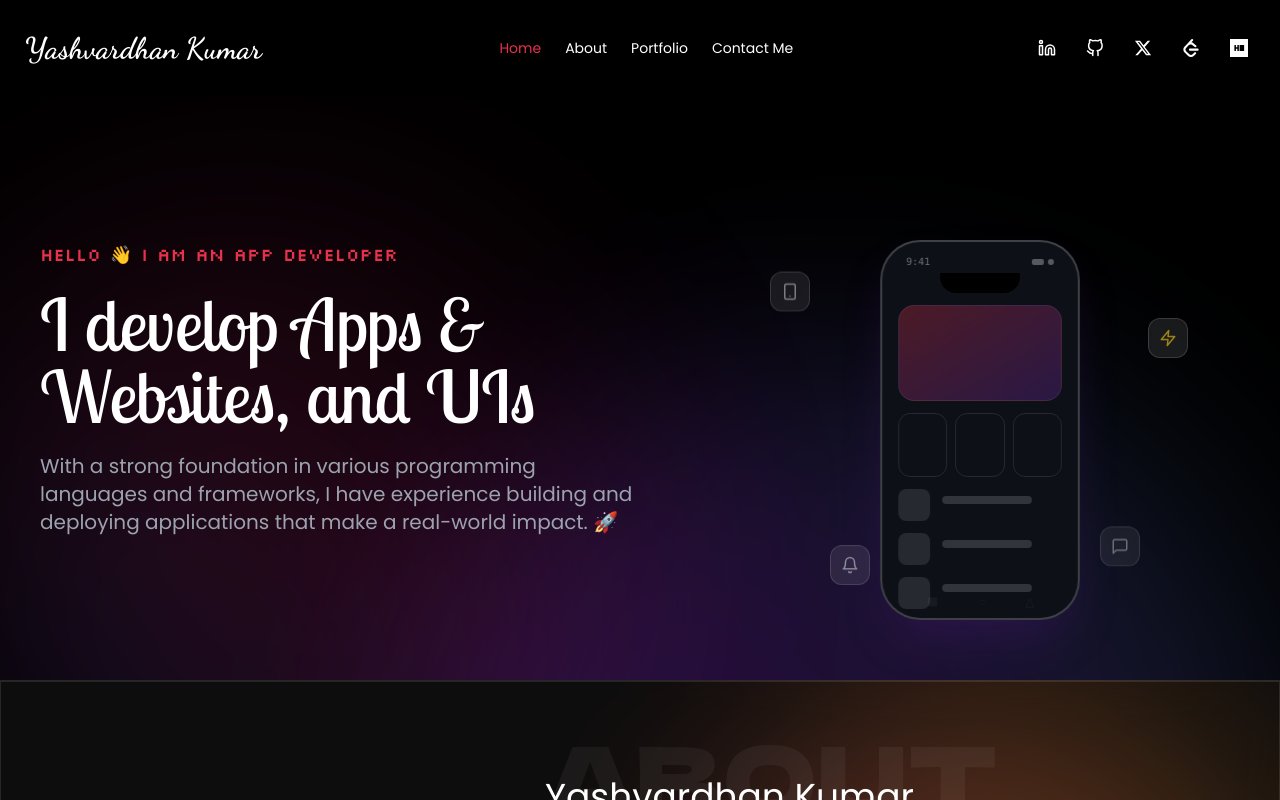
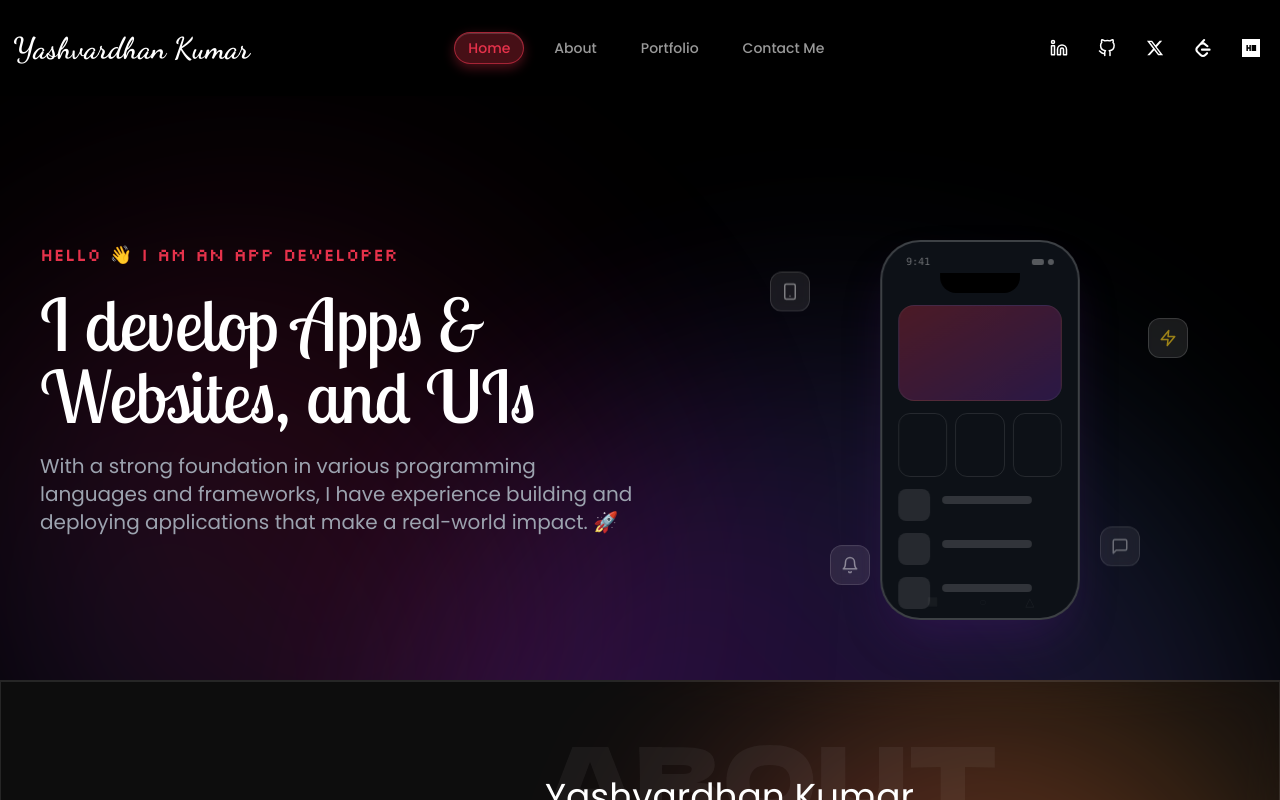
Before and after one commit to YashvardhanKumar/portfolio-yash, a React (Vite) app: page / in a window 1280 px wide. Shown: the top 800 px of the page. Built offline with nearby package versions, Linux system fonts and the light colour scheme; a web font is replaced by a local one.

Commit message:
feat: add smooth scroll-spy debounce logic and implement a stretchy capsule slider in the navigation bar

```diff
--- a/src/App.tsx
+++ b/src/App.tsx
@@ -1,5 +1,5 @@
 import Navbar from "./components/Navbar";
-import { useRef, useState } from "react";
+import { useRef, useState, useEffect } from "react";
 import { useMotionValueEvent, useScroll } from "framer-motion";
 import Home from "./components/sections/home";
 import About from "./components/sections/about";
@@ -15,11 +15,65 @@ function App() {
   const [refAt, setRefAt] = useState(0);
   const refs = [homeRef, aboutRef, portfolioRef, contactMeRef];
 
+  // Ref to block scroll spy updating during programmatic smooth scroll
+  const isProgrammaticScroll = useRef(false);
+  const timeoutId = useRef<number | null>(null);
+  const scrollListenerRef = useRef<(() => void) | null>(null);
+
+  // Wrap setRefAt to block scroll spy triggers until smooth scroll stops completely
+  const handleSetRefAt = (index: React.SetStateAction<number>) => {
+    const nextIndex = typeof index === "function" ? (index as Function)(refAt) : index;
+    setRefAt(nextIndex);
+
+    isProgrammaticScroll.current = true;
+
+    // Clear any existing scroll listener and timeout
+    if (scrollListenerRef.current) {
+      window.removeEventListener("scroll", scrollListenerRef.current);
+    }
+    if (timeoutId.current) clearTimeout(timeoutId.current);
+
+    // Debounce function to detect when smooth scrolling has stopped
+    const handleScrollEnd = () => {
+      if (timeoutId.current) clearTimeout(timeoutId.current);
+      timeoutId.current = window.setTimeout(() => {
+        isProgrammaticScroll.current = false;
+        if (scrollListenerRef.current) {
+          window.removeEventListener("scroll", scrollListenerRef.current);
+          scrollListenerRef.current = null;
+        }
+      }, 150);
+    };
+
+    scrollListenerRef.current = handleScrollEnd;
+    window.addEventListener("scroll", handleScrollEnd);
+    handleScrollEnd(); // Initialize first timeout
+  };
+
+  // Clean up timers and listeners on unmount
+  useEffect(() => {
+    return () => {
+      if (timeoutId.current) clearTimeout(timeoutId.current);
+      if (scrollListenerRef.current) {
+        window.removeEventListener("scroll", scrollListenerRef.current);
+      }
+    };
+  }, []);
+
   useMotionValueEvent(scrollY, "change", (latest: number) => {
     handleNavigation(latest);
   });
 
   const handleNavigation = (y: number) => {
+    if (isProgrammaticScroll.current) return;
+
+    // Force last tab (Contact Me) if we have reached the bottom of the page
+    const isAtBottom = y + window.innerHeight >= document.documentElement.scrollHeight - 15;
+    if (isAtBottom) {
+      setRefAt(3);
+      return;
+    }
+
     let home = homeRef.current;
     let about = aboutRef.current;
     let portfolio = portfolioRef.current;
@@ -39,7 +93,7 @@ function App() {
   };
   return (
     <div className="flex flex-col overflow-hidden">
-      <Navbar refAt={refAt} refs={refs} setRefAt={setRefAt} />
+      <Navbar refAt={refAt} refs={refs} setRefAt={handleSetRefAt} />
       <div className="h-24"></div>
       <Home reference={homeRef} />
       <About reference={aboutRef} />
@@ -49,7 +103,7 @@ function App() {
         reference={contactMeRef}
         refAt={refAt}
         refs={refs}
-        setRefAt={setRefAt}
+        setRefAt={handleSetRefAt}
       />
     </div>
   );
--- a/src/components/Navbar.tsx
+++ b/src/components/Navbar.tsx
@@ -1,5 +1,5 @@
-import { useMotionValueEvent, useScroll, motion } from "framer-motion";
-import { useRef, useState } from "react";
+import { useMotionValueEvent, useScroll, motion, useMotionValue, useTransform, animate } from "framer-motion";
+import { useRef, useState, useEffect } from "react";
 import { handle, tabMenu } from "../constants/tabs";
 
 type NavbarProps = {
@@ -14,6 +14,17 @@ const Navbar: React.FC<NavbarProps> = ({ refAt, refs, setRefAt }) => {
   const { scrollY } = useScroll();
   const [shrink, setShrink] = useState(false);
   const navref = useRef<HTMLDivElement>(null);
+
+  // References to measure tab layout
+  const containerRef = useRef<HTMLUListElement>(null);
+  const tabRefs = useRef<(HTMLLIElement | null)[]>([]);
+
+  // Motion values to animate the left and right edges of the capsule slider independently
+  const leftEdge = useMotionValue(0);
+  const rightEdge = useMotionValue(0);
+  const prevRefAt = useRef(refAt);
+  const isInitial = useRef(true);
+
   function update(latest: number): void {
     if (latest > 20) {
       setShrink(true);
@@ -25,6 +36,77 @@ const Navbar: React.FC<NavbarProps> = ({ refAt, refs, setRefAt }) => {
   useMotionValueEvent(scrollY, "change", (latest: number) => {
     update(latest);
   });
+
+  // Track layout and animate edges to create a stretchy "pull" effect
+  useEffect(() => {
+    const container = containerRef.current;
+    const activeTab = tabRefs.current[refAt];
+    if (!container || !activeTab) return;
+
+    const updateCoords = (animateTransition = true) => {
+      const activeRect = activeTab.getBoundingClientRect();
+      const containerRect = container.getBoundingClientRect();
+      const targetLeft = activeRect.left - containerRect.left;
+      const targetRight = targetLeft + activeRect.width;
+
+      if (!animateTransition) {
+        leftEdge.set(targetLeft);
+        rightEdge.set(targetRight);
+      } else {
+        const isMovingRight = refAt > prevRefAt.current;
+        if (isMovingRight) {
+          // Moving Right: right edge (leading) shoots ahead, left edge (trailing) lags
+          animate(rightEdge, targetRight, {
+            type: "spring",
+            stiffness: 350,
+            damping: 22,
+          });
+          animate(leftEdge, targetLeft, {
+            type: "spring",
+            stiffness: 240,
+            damping: 26,
+          });
+        } else {
+          // Moving Left: left edge (leading) shoots ahead, right edge (trailing) lags
+          animate(leftEdge, targetLeft, {
+            type: "spring",
+            stiffness: 350,
+            damping: 22,
+          });
+          animate(rightEdge, targetRight, {
+            type: "spring",
+            stiffness: 240,
+            damping: 26,
+          });
+        }
+      }
+    };
+
+    if (isInitial.current) {
+      // Small timeout to ensure DOM layout is completed and measured correctly
+      const timer = setTimeout(() => {
+        updateCoords(false);
+        isInitial.current = false;
+      }, 50);
+      return () => clearTimeout(timer);
+    } else {
+      updateCoords(true);
+    }
+
+    prevRefAt.current = refAt;
+
+    const handleResize = () => updateCoords(false);
+    window.addEventListener("resize", handleResize);
+    return () => window.removeEventListener("resize", handleResize);
+  }, [refAt]);
+
+  // Derived width from the distance between left and right edges
+  const widthTransform = useTransform([leftEdge, rightEdge], (latest) => {
+    const l = latest[0] as number;
+    const r = latest[1] as number;
+    return r - l;
+  });
+
   return (
     <motion.nav
       ref={navref}
@@ -38,7 +120,7 @@ const Navbar: React.FC<NavbarProps> = ({ refAt, refs, setRefAt }) => {
         },
         hidden: {
           width: "88%",
-          maxWidth: "1100px",
+          maxWidth: "785px",
           top: "12px",
         },
       }}
@@ -76,27 +158,37 @@ const Navbar: React.FC<NavbarProps> = ({ refAt, refs, setRefAt }) => {
           duration: NAV_TRANSITION_DURATION,
           ease: "easeInOut",
         }}
-        className="pointer-events-auto flex-grow flex items-center justify-center sm:justify-between px-6 backdrop-blur-lg border max-sm:flex-col max-sm:gap-2"
+        className="pointer-events-auto flex-grow flex items-center justify-center sm:justify-between px-3 backdrop-blur-lg border max-sm:flex-col max-sm:gap-2"
       >
-        <div className="font-dancing-script font-bold sm:text-3xl text-xl flex items-center">
+        {!shrink && <div className="font-dancing-script font-bold sm:text-3xl text-xl flex items-center">
           Yashvardhan Kumar
-        </div>
-        <ul className="flex items-center sm:gap-6 xs:text-sm gap-3 cursor-pointer text-xs font-poppins">
+        </div>}
+        <ul
+          ref={containerRef}
+          className="relative flex items-center sm:gap-4 xs:text-sm gap-2 cursor-pointer text-xs font-poppins px-1.5 py-1"
+        >
+          {/* Stretchy circular glassmorphic pill slider background (increased opacity brand bg & border, brand glow) */}
+          <motion.div
+            className="absolute top-1 bottom-1 bg-ui-color/30 backdrop-blur-md border border-ui-color/60 rounded-full z-0 pointer-events-none shadow-[0_4px_12px_rgba(230,50,75,0.35),inset_0_1px_0_rgba(255,255,255,0.15)]"
+            style={{
+              left: leftEdge,
+              width: widthTransform,
+            }}
+          />
           {tabMenu.map((val, i) => (
             <li
               key={val}
-              className={`transition-colors duration-500 ${
-                refAt == i ? "text-ui-color" : "text-white"
-              }  hover:text-ui-color`}
+              ref={(el) => (tabRefs.current[i] = el)}
+              className={`relative z-10 transition-colors duration-300 px-3.5 py-1.5 rounded-full font-medium ${
+                refAt == i ? "text-ui-color font-bold" : "text-white/60 hover:text-white"
+              }`}
               aria-label="button"
               children={val}
               onClick={() => {
                 refs[i].current?.scrollIntoView({
                   behavior: "smooth",
                 });
-                console.log(refAt);
-
-                setRefAt(refAt);
+                setRefAt(i);
               }}
             />
           ))}
@@ -106,7 +198,7 @@ const Navbar: React.FC<NavbarProps> = ({ refAt, refs, setRefAt }) => {
         {!shrink && (
           <div className="flex items-center gap-4 text-lg max-md:hidden">
             {handle.map((val) => {
-              let Compo = val.icon;
+              const Compo = val.icon;
               return (
                 <motion.a
                   key={val.url}
@@ -155,7 +247,7 @@ const Navbar: React.FC<NavbarProps> = ({ refAt, refs, setRefAt }) => {
       {shrink && (
         <div className="pointer-events-auto flex items-center gap-3 max-md:hidden shrink-0">
           {handle.map((val) => {
-            let Compo = val.icon;
+            const Compo = val.icon;
             return (
               <motion.a
                 key={val.url}
--- a/src/components/sections/aboutme.tsx
+++ b/src/components/sections/aboutme.tsx
@@ -193,7 +193,7 @@ const ContactMe: React.FC<AboutMeProps> = ({
                 refs[i].current?.scrollIntoView({
                   behavior: "smooth",
                 });
-                setRefAt(refAt);
+                setRefAt(i);
               }}
             />
           ))}
```
